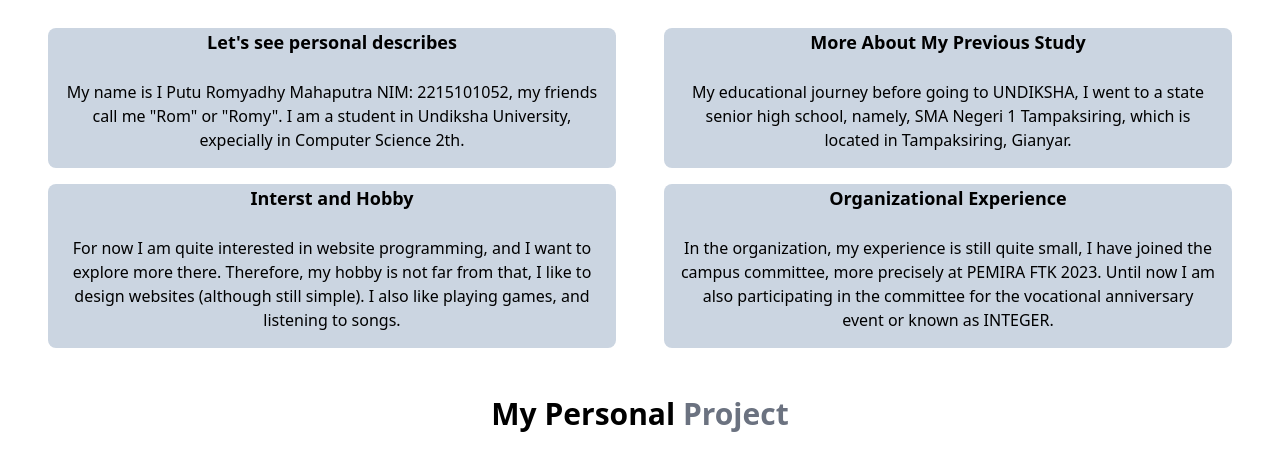
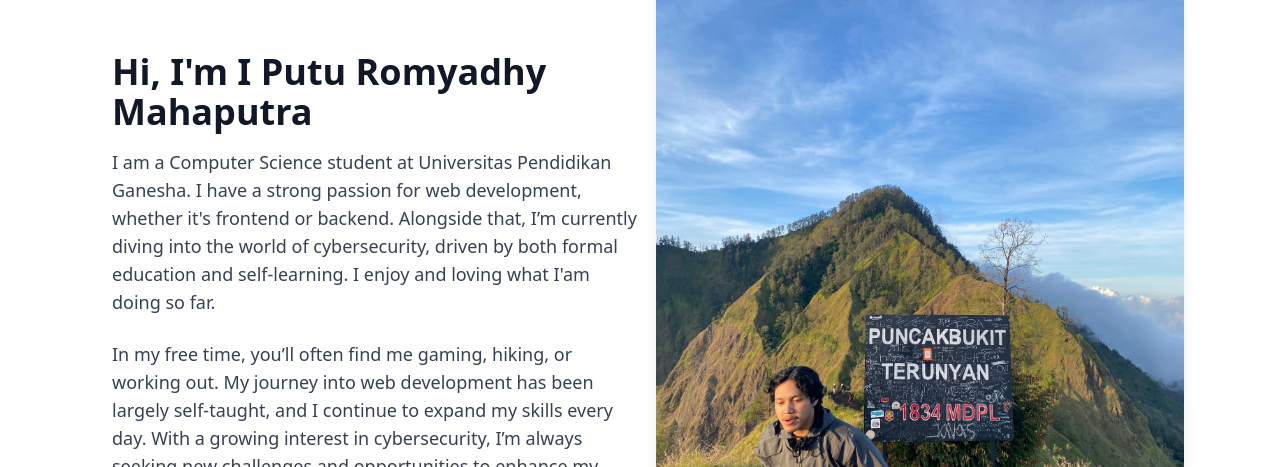
Before and after one commit to Romyadhy/Portofolio-Project, a website: page public/index.html in a window 1280 px wide. Shown: the part 728-1195 px from the top of the page. Drawn offline with nearby package versions, Linux system fonts and the light colour scheme.

Commit message:
add about me

```diff
--- a/public/index.html
+++ b/public/index.html
@@ -15,6 +15,8 @@
     <script nomodule src="https://unpkg.com/ionicons@7.1.0/dist/ionicons/ionicons.js"></script>
     <!-- <base href="/Portofolio-Tailwind"> -->
     <link href="https://cdn.jsdelivr.net/npm/tailwindcss@2.2.19/dist/tailwind.min.css" rel="stylesheet">
+    <script src="https://kit.fontawesome.com/a076d05399.js" crossorigin="anonymous"></script>
+
 </head>
 <body class="scroll-smooth ">
     <nav id="navbar" class="p-5 fixed top-0 left-0 w-full z-50 md:flex md:items-center md:justify-between transition-colors duration-300 ease-in-out">
@@ -66,7 +68,7 @@
     <!-- Hero End -->
 
      <!-- About Start -->
-     <section class="grid bg-[url('\img\my-1.jpg') bg-white" id="about">
+     <!-- <section class="grid bg-white" id="about">
         <div class="text-center font-bold text-4xl mb-[3rem]">
             <h1><span class="text-gray-500">About</span> Me</h1>
         </div>
@@ -88,7 +90,27 @@
                 <p class="py-2 px-2 md:p-4">In the organization, my experience is still quite small, I have joined the campus committee, more precisely at PEMIRA FTK 2023. Until now I am also participating in the committee for the vocational anniversary event or known as INTEGER.</p>
             </div>
         </div>
+    </section> -->
+    <section class="flex flex-col md:flex-row items-center justify-between px-6 md:px-12 lg:px-24">
+      <!-- Text Section -->
+      <div class="md:w-1/2 mb-8 md:mb-0 mx-4">
+        <h1 class="text-4xl font-bold text-gray-900 mb-4">Hi, I'm I Putu Romyadhy Mahaputra</h1>
+        <p class="text-lg text-gray-700 mb-6">
+          I am a Computer Science student at Universitas Pendidikan Ganesha. I have a strong passion for web development, whether it's frontend or backend. Alongside that, I’m currently diving into the world of cybersecurity, driven by both formal education and self-learning. I enjoy and loving what I'am doing so far.
+        </p>
+        <p class="text-lg text-gray-700 mb-6">
+          In my free time, you’ll often find me gaming, hiking, or working out. My journey into web development has been largely self-taught, and I continue to expand my skills every day. With a growing interest in cybersecurity, I’m always seeking new challenges and opportunities to enhance my knowledge.
+        </p>
+      </div>
+
+      <!-- Image Section -->
+      <div class="md:w-1/2 relative">
+        <div class="w-full h-full rounded-lg overflow-hidden shadow-lg">
+          <img src="img/my-1.jpg" alt="Your Image" id="about-image" class="w-full object-cover rounded-lg transition-opacity duration-1000 ease-in-out">
+        </div>
+      </div>
     </section>
+
      <!-- About  End -->
 
        <!-- Card Start -->
@@ -181,7 +203,7 @@
     <!-- Card End -->
 
     <!-- Footer Start -->
-<footer class="bg-gray-900 text-center">
+<footer class="bg-gray-700 text-center">
     <!-- Social Icons -->
     <div class="socials py-4 flex flex-row items-center justify-center">
       <a href="#" class="text-white mx-4 hover:text-gray-900">
--- a/public/main.js
+++ b/public/main.js
@@ -48,3 +48,14 @@ function Menu(e) {
         // list.classList.remove('opacity-100');
     }
 }
+
+  // Ganti gambar secara otomatis setiap 5 detik
+  const images = [ 'img/my-2.jpg', 'img/my-3.jpg']; // Ganti dengan gambar yang sesuai
+  let currentIndex = 0;
+
+  function changeImage() {
+    currentIndex = (currentIndex + 1) % images.length;
+    document.getElementById('about-image').src = images[currentIndex];
+  }
+
+  setInterval(changeImage, 5000); // Ubah gambar setiap 5 detik
```
Also changed, not shown: public/img/Romy-foto-bnw.jpg (added).
